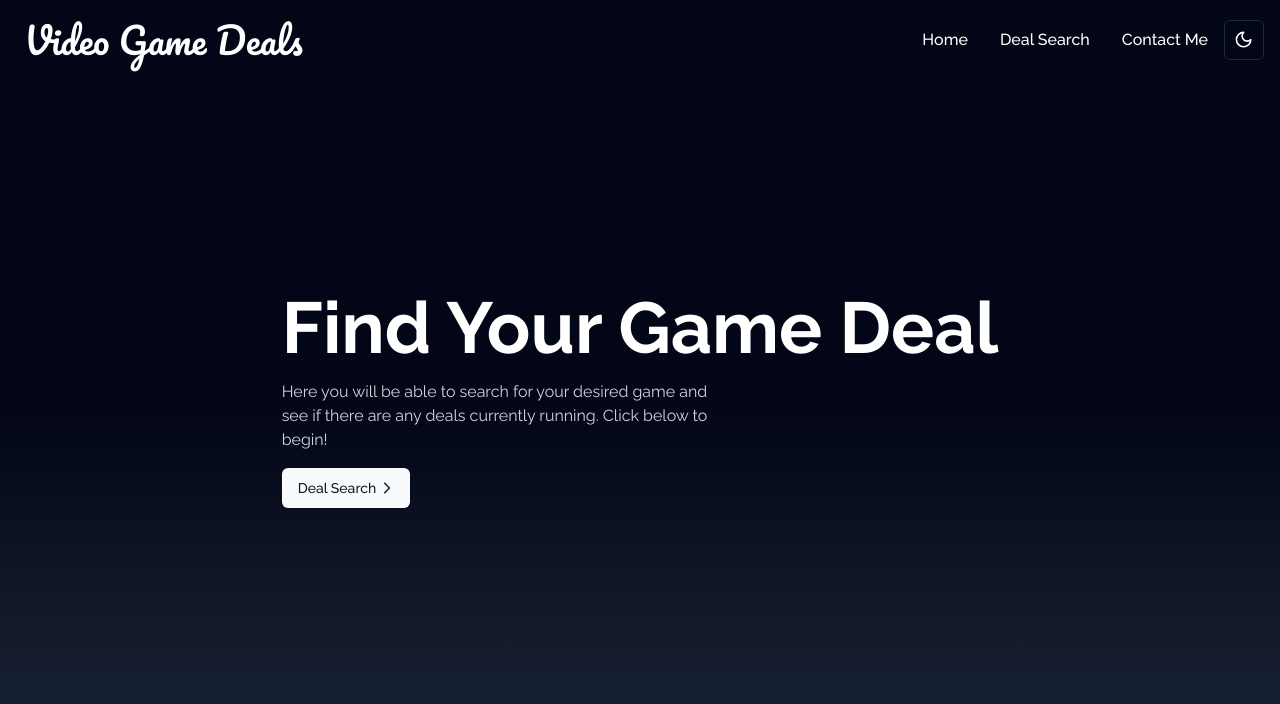
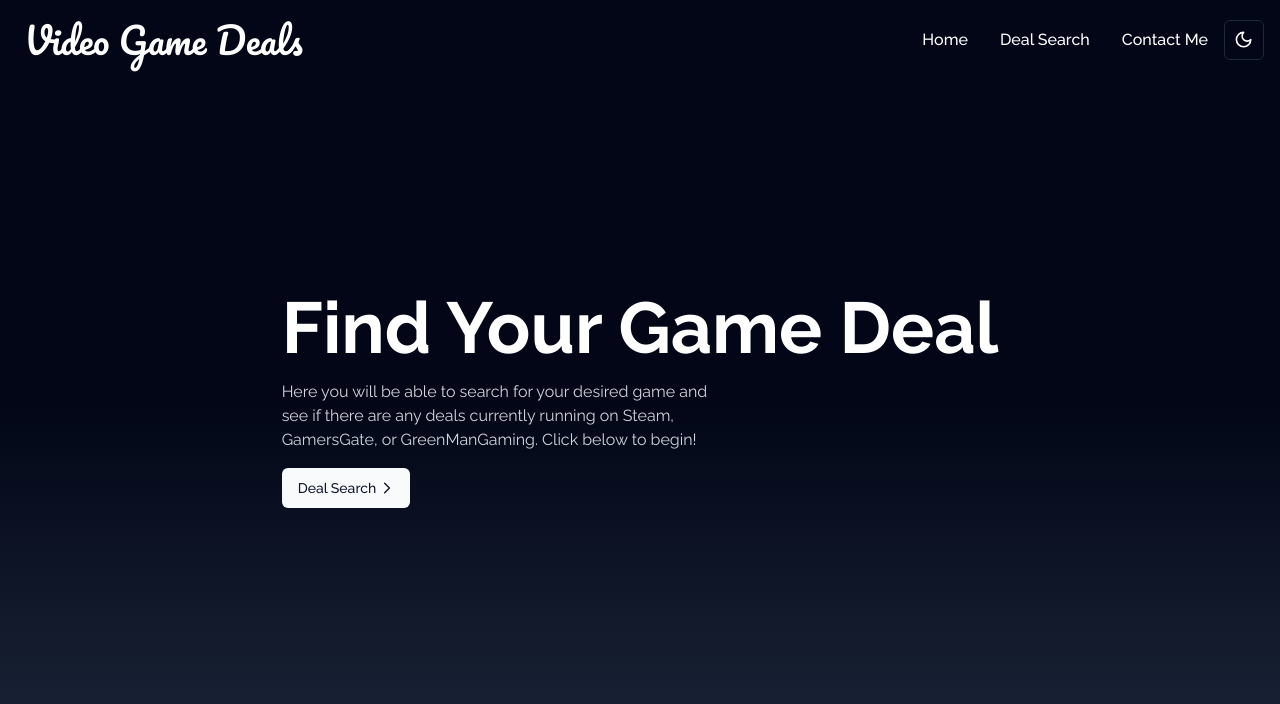
Before and after one commit to xancia/ProjectTwo, a React (Vite) app: page / in a window 1280 px wide. Shown: the top 704 px of the page. Built offline with nearby package versions, Linux system fonts and the light colour scheme.

Commit message:
small change

```diff
--- a/src/components/GameCard.tsx
+++ b/src/components/GameCard.tsx
@@ -34,7 +34,7 @@ const GameCard: React.FC<GameCardProps> = ({ deal }) => {
           </span>
           <span className="flex absolute top-0 right-0">
             <img className="w-5" src="/Metacritic_logo_original.svg" alt="" />{" "}
-            <span className="font-bold text-black dark:text-white">
+            <span className="font-bold text-black dark:text-white ml-1">
               {deal.metacriticScore}
             </span>
           </span>
--- a/src/components/Hero.tsx
+++ b/src/components/Hero.tsx
@@ -11,7 +11,7 @@ export default function Home() {
             Find Your Game Deal
           </h2>
           <p className='text-gray-800 dark:text-gray-300 py-4 max-w-md'>
-            Here you will be able to search for your desired game and see if there are any deals currently running. Click below to begin!
+            Here you will be able to search for your desired game and see if there are any deals currently running on Steam, GamersGate, or GreenManGaming. Click below to begin!
           </p>
           <div>
             <Button className='group cursor-pointer' asChild>
```
